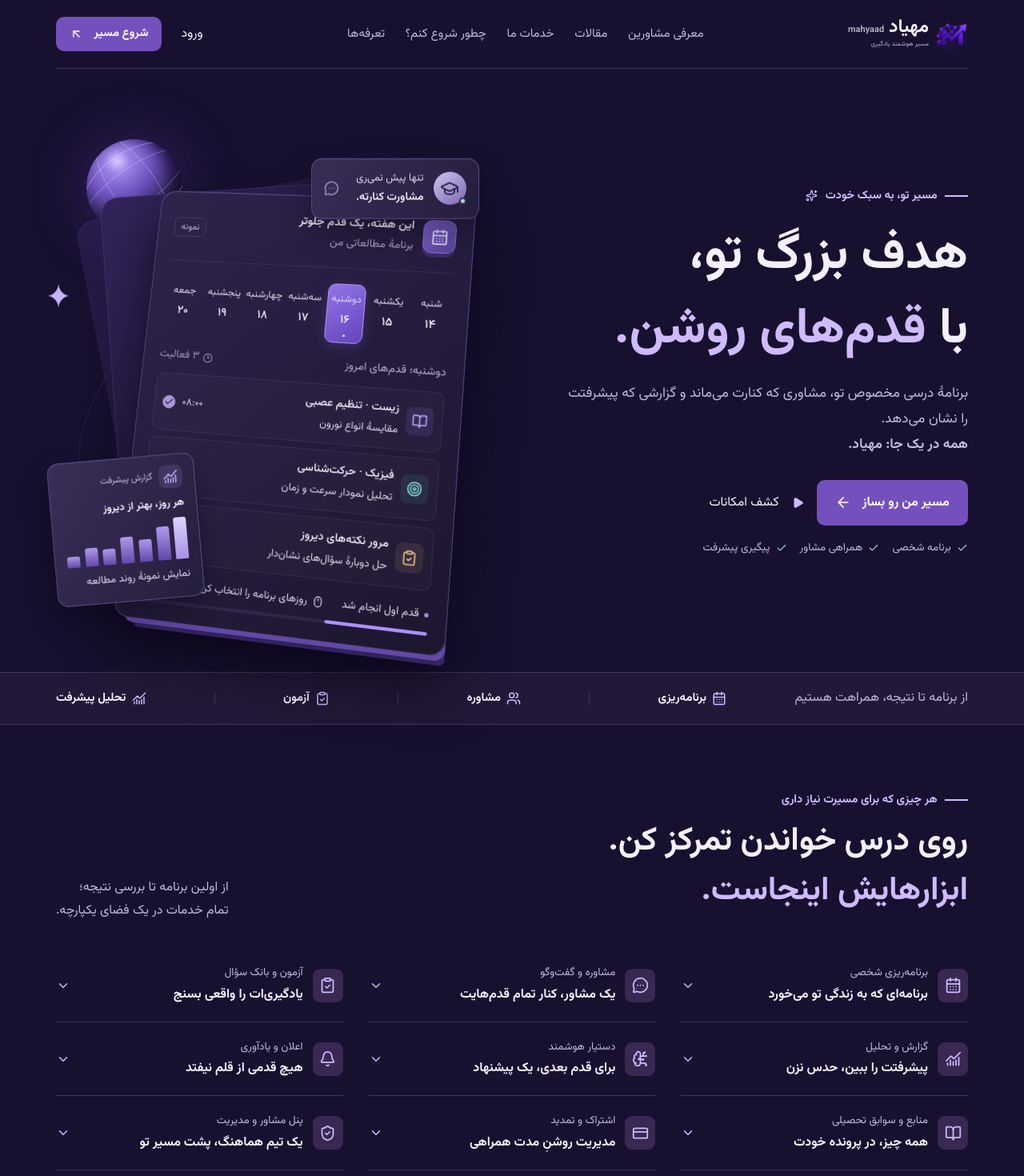
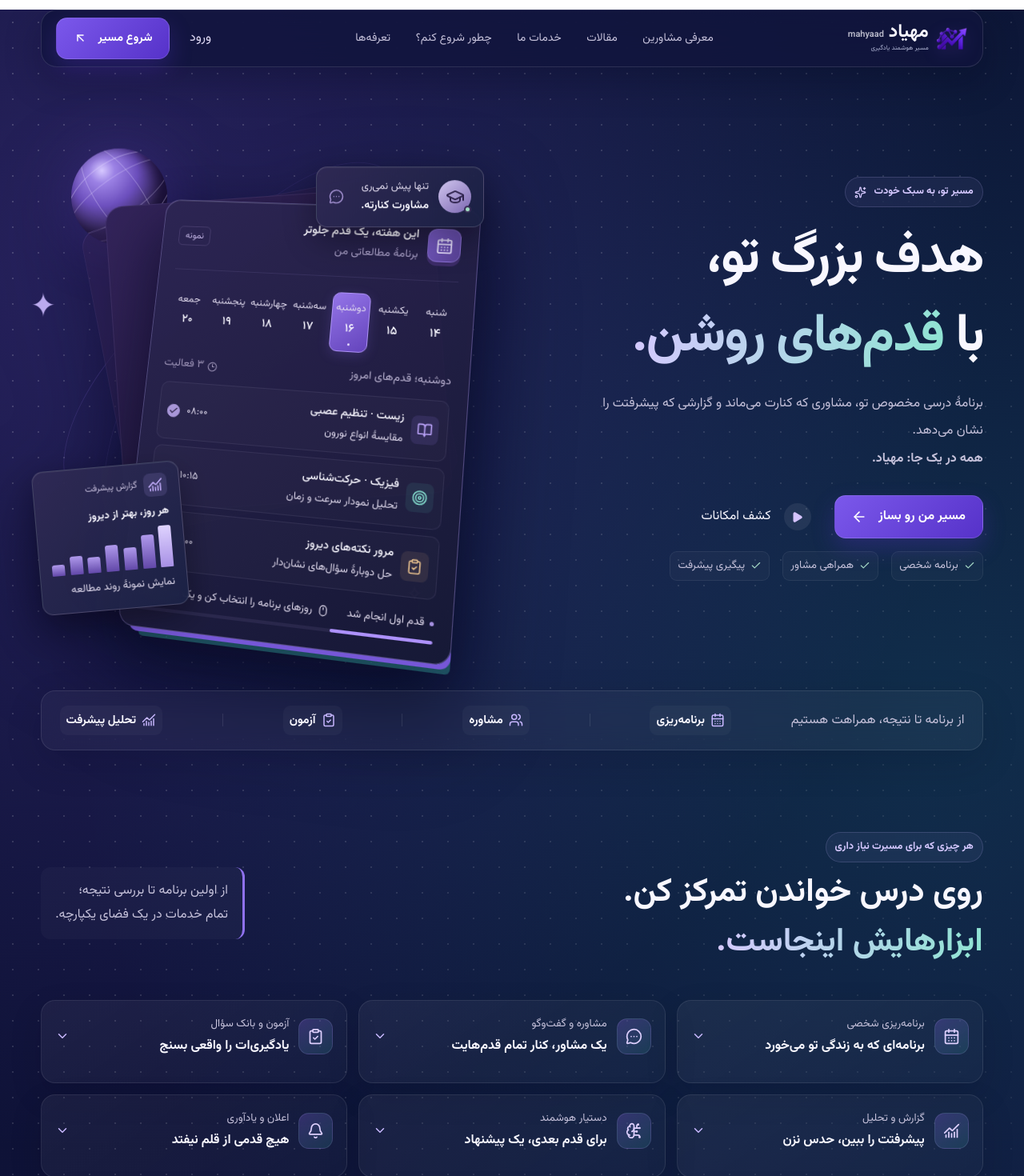
Before and after one commit to shoogooly/masir-hooshmand, a React (Vite) app in the folder frontend/: page / in a window 1280 px wide. Shown: the top 1470 px of the page at 80% size. Built offline with nearby package versions, Linux system fonts and the light colour scheme; no server answers.

Commit message:
Redesign homepage with modern dark glass styling

```diff
--- a/frontend/src/pages/HomePreviewPage.tsx
+++ b/frontend/src/pages/HomePreviewPage.tsx
@@ -7,6 +7,7 @@ import Brand from '../components/Brand'
 import { api } from '../api'
 import type { SubscriptionPlanOption } from '../types'
 import '../styles/home-astra.css'
+import '../styles/home-modern.css'
 
 const services = [
   { icon: CalendarDays, label: 'برنامه‌ریزی شخصی', title: 'برنامه‌ای که به زندگی تو می‌خورد', text: 'برنامه هفتگی و ساعتی با توجه به هدف، مدرسه و کلاس‌هایت. فعالیت‌ها، زمان مطالعه و تعداد تست را ثبت کن تا برنامه بعدی دقیق‌تر شود.', color: 'violet' },
--- /dev/null
+++ b/frontend/src/styles/home-modern.css
@@ -0,0 +1,39 @@
+/* Cohesive dark-glass homepage matching the refreshed authentication experience. */
+.mh{
+  --ink:#f8f7ff;--muted:#c5c1da;--line:#ffffff18;--purple:#c8b8ff;--paper:#0c1235;--surface:#171a48;
+  position:relative;isolation:isolate;background:
+    radial-gradient(circle at 8% 6%,#7654dd42 0,transparent 24%),
+    radial-gradient(circle at 92% 18%,#18aaa42e 0,transparent 26%),
+    radial-gradient(circle at 20% 72%,#5942be2b 0,transparent 25%),
+    linear-gradient(150deg,#0b1030,#11143d 48%,#17184a);font-family:MahyaadSans,Vazirmatn,Tahoma,sans-serif
+}
+.mh::before{content:"";position:absolute;z-index:-1;inset:0;pointer-events:none;opacity:.18;background-image:radial-gradient(#fff 1px,transparent 1px);background-size:32px 32px;mask-image:linear-gradient(125deg,#000,transparent 72%)}
+.mh-wrap{width:min(1200px,92%)}
+.mh-header{position:sticky;top:12px;z-index:20;min-height:72px;margin-top:12px;padding:0 18px;border:1px solid #ffffff1d;border-radius:20px;background:#11143dcc;box-shadow:0 16px 45px #05071f44;backdrop-filter:blur(20px)}
+.mh-header nav{font-size:.88rem}.mh-header nav a{padding:9px 3px;border-radius:8px;transition:.2s}.mh-header nav a:hover{color:#fff;text-decoration:none;transform:translateY(-1px)}
+.mh-header-actions{gap:.8rem}.mh-header-actions>a:first-child{padding:8px 12px;border-radius:10px;color:#ddd7f2}.mh-header-actions>a:first-child:hover{background:#ffffff0e}
+.mh .mh-btn{min-height:46px;padding:.7rem 1.3rem;border:1px solid #ffffff1f;border-radius:14px;background:linear-gradient(135deg,#7b58eb,#5632c9);box-shadow:0 12px 28px #5732c54d;transition:transform .2s,box-shadow .2s,filter .2s}
+.mh .mh-btn:hover{background:linear-gradient(135deg,#8765f3,#6240d2);box-shadow:0 16px 34px #5732c66b;transform:translateY(-2px);text-decoration:none}
+.mh .mh-btn-outline{border-color:#ffffff30;background:#ffffff0a;color:#e1d9ff;box-shadow:none}.mh .mh-btn-outline:hover{background:#ffffff16}
+
+.mh-hero{min-height:720px;padding-block:clamp(4rem,7vw,7.5rem);gap:clamp(2rem,5vw,5rem)}
+.mh-eyebrow,.mh-overline{width:max-content;padding:6px 11px;border:1px solid #cbbcff2b;border-radius:99px;background:#b9a3ff12;color:#d6c9ff;font-size:.8rem;backdrop-filter:blur(10px)}
+.mh-eyebrow::before,.mh-overline::before{display:none}.mh h1{max-width:680px;font-size:clamp(2.8rem,5.2vw,5rem);letter-spacing:-2px}.mh h1 span,.mh h2 span{background:linear-gradient(100deg,#d6c8ff,#8ee4d2);background-clip:text;color:transparent}
+.mh-hero-copy>p{font-size:1rem;line-height:2.15}.mh-demo-link{padding:9px 13px;border-radius:12px;color:#d9d2ec;transition:.2s}.mh-demo-link:hover{background:#ffffff0d}.mh-demo-link>span{width:34px;height:34px;display:grid;place-items:center;border-radius:50%;background:#ffffff12;color:#d6c5ff}
+.mh-hero-checks span{padding:5px 9px;border:1px solid #ffffff10;border-radius:9px;background:#ffffff07}
+.mh-scene{filter:drop-shadow(0 35px 50px #05071f70)}.mh-planner{border-color:#bcaaff52;background:linear-gradient(145deg,#2c2452f5,#171936f5);box-shadow:inset 0 1px #ffffff20,7px 12px 0 -7px #7657d7,14px 24px 0 -14px #35a99b66,0 40px 75px #05071f99}.mh-floating{border-color:#ffffff27;background:linear-gradient(135deg,#302a55f2,#1a2144f2);backdrop-filter:blur(14px)}
+
+.mh-strip{width:min(1200px,92%);margin:auto;border:1px solid #ffffff19;border-radius:18px;background:#ffffff0a;box-shadow:0 16px 45px #05071f25;backdrop-filter:blur(15px)}.mh-strip .mh-wrap{width:100%;padding:1.1rem 1.4rem}.mh-strip b{padding:5px 8px;border-radius:9px;background:#ffffff08}
+.mh-section{padding-block:clamp(4.5rem,8vw,7.5rem)}.mh-section-head{align-items:center}.mh-section-head>p{padding:15px 18px;border-right:3px solid #8f71ef;border-radius:12px;background:#ffffff07}
+.mh-services{grid-template-columns:repeat(3,minmax(0,1fr));gap:14px}.mh-service{min-height:104px;border:1px solid #ffffff16;border-radius:18px;background:linear-gradient(145deg,#ffffff0d,#ffffff06);box-shadow:0 15px 40px #05071f24;overflow:hidden;transition:.22s}.mh-service:hover,.mh-service[open]{border-color:#b9a3ff55;background:#ffffff11;transform:translateY(-3px)}.mh-service summary{padding:17px}.mh-service p{padding:0 17px 17px}.mh-service-icon{width:43px;height:45px;border:1px solid #c7b6ff24;border-radius:13px;background:linear-gradient(145deg,#7459ca55,#33a69a2e);color:#ddcffd}
+
+.mh-path-section{position:relative;background:linear-gradient(130deg,#171947cc,#10143acc);border-block:1px solid #ffffff13}.mh-journey{gap:14px}.mh-journey article{padding:22px;border:1px solid #ffffff16;border-radius:18px;background:#ffffff08;box-shadow:0 15px 40px #05071f22}.mh-step-marker span{width:42px;height:42px;display:grid;place-items:center;border:1px solid #ffffff20;border-radius:13px;background:linear-gradient(145deg,#7857df,#49349e);color:#fff}.mh-step-marker::after{background:linear-gradient(90deg,#9a82ec55,transparent)}
+.mh-audience{padding:clamp(22px,4vw,48px);border:1px solid #ffffff18;border-radius:28px;background:linear-gradient(135deg,#ffffff0c,#ffffff06);box-shadow:0 28px 70px #05071f3d;backdrop-filter:blur(18px)}.mh-role-switch{padding:5px;border-color:#ffffff1d;border-radius:14px;background:#090d2c66}.mh-role-switch button{min-height:42px;border-radius:10px}.mh-role-switch button[aria-pressed=true]{color:#5533bf;background:#fff;box-shadow:0 8px 22px #06081f55}.mh-role-art{min-height:360px;border:1px solid #76dec73d;border-radius:24px;background:radial-gradient(circle at 50% 30%,#48c5b83d,transparent 32%),linear-gradient(145deg,#183c45,#172440);box-shadow:inset 0 1px #ffffff18,0 20px 50px #05071f45}.mh-role-core{width:128px;height:128px;display:grid;place-items:center;border:1px solid #8be7d261;border-radius:38px;background:#9ef0dc12;transform:rotate(-4deg)}
+
+#preview-pricing{border:0}.mh-prices{gap:16px}.mh-price,.mh-price-state{padding:1.8rem;border:1px solid #ffffff18;border-radius:20px;background:linear-gradient(145deg,#ffffff0d,#ffffff06);box-shadow:0 20px 50px #05071f32;backdrop-filter:blur(14px)}.mh-price{transition:.22s}.mh-price:hover{border-color:#bba8ff52;transform:translateY(-5px)}.mh-price-featured{border-color:#ae95ff70;background:linear-gradient(145deg,#443173aa,#222052);box-shadow:0 25px 65px #6b42cd30}.mh-price-popular{top:14px;border-radius:9px;background:#d8ccff}.mh-price ul{border-color:#ffffff14}
+.mh-faq{padding:clamp(34px,5vw,60px);border:1px solid #ffffff17;border-radius:28px;background:#ffffff07;box-shadow:0 25px 70px #05071f2b}.mh-faq details{border-color:#ffffff16}.mh-faq summary{padding:1.15rem 10px}.mh-faq details[open]{padding-inline:12px;border:1px solid #ffffff14;border-radius:14px;background:#ffffff08}
+.mh-final{margin-bottom:5rem;padding:clamp(3rem,6vw,5rem);border:1px solid #ffffff1d;border-radius:30px;background:radial-gradient(circle at 15% 0,#8c6df345,transparent 34%),linear-gradient(135deg,#29215b,#163d4c);box-shadow:0 30px 80px #05071f4a;overflow:hidden}.mh-footer{width:min(1200px,92%);padding:3rem 0 1rem;border-top:1px solid #ffffff18;background:transparent}.mh-footer-main{gap:1.5rem}.mh-trust-seal{padding:12px;border:1px solid #ffffff14;border-radius:14px;background:#ffffff08}
+
+@media(max-width:900px){.mh-header{top:7px}.mh-header nav{top:calc(100% + 8px);padding:15px;border-color:#ffffff20;background:#171943f5;box-shadow:0 20px 50px #05071f80;backdrop-filter:blur(18px)}.mh-services{grid-template-columns:repeat(2,1fr)}.mh-hero{min-height:auto}}
+@media(max-width:680px){.mh-wrap{width:calc(100% - 28px)}.mh-header{width:calc(100% - 20px);padding:0 12px;border-radius:16px}.mh-header>.brand{transform:scale(.88);transform-origin:right}.mh-header-actions>a:first-child{display:none}.mh-hero{padding-top:4.2rem}.mh h1{font-size:clamp(2.45rem,11vw,3.5rem)}.mh-services{grid-template-columns:1fr}.mh-strip{width:calc(100% - 28px)}.mh-audience,.mh-faq{padding:22px 16px;border-radius:22px}.mh-final{width:calc(100% - 28px);border-radius:22px}.mh-footer{width:calc(100% - 28px)}}
+@media(prefers-reduced-motion:no-preference){.mh-service,.mh-price,.mh-journey article{animation:mh-card-rise .45s ease-out both}@keyframes mh-card-rise{from{opacity:.45;transform:translateY(10px)}to{opacity:1;transform:none}}}
```
